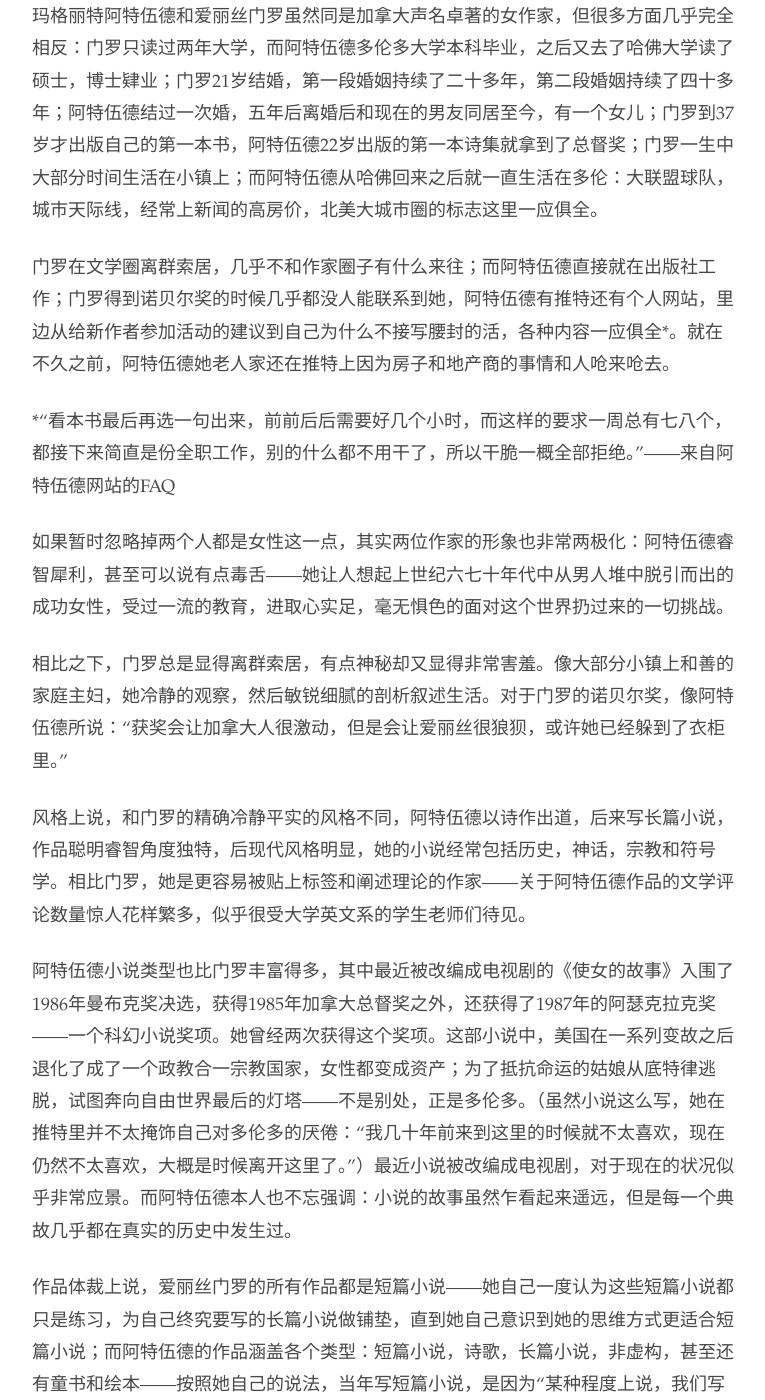
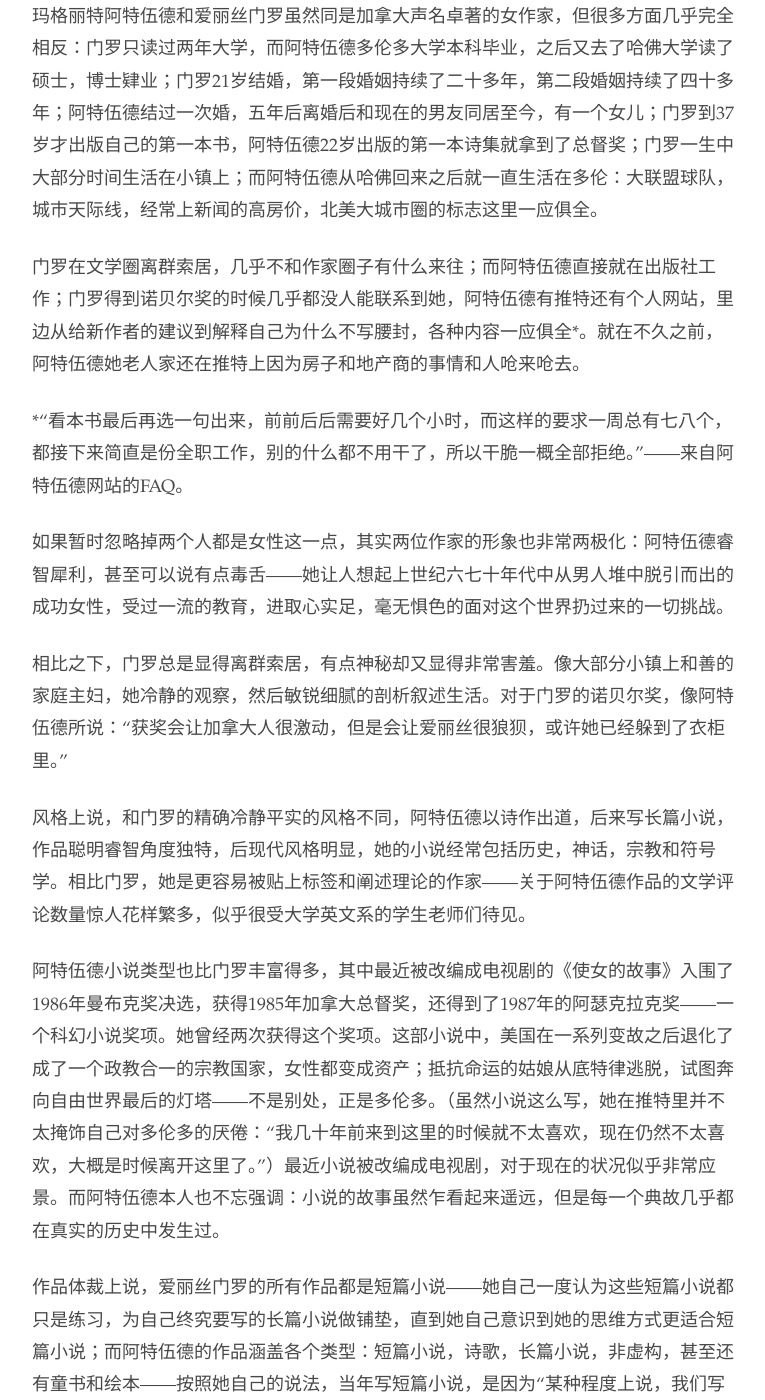
Before and after one commit to readandchedan/readandchedan.github.io, a Jekyll site: the page built from _posts/nonfiction/_posts/2017-09-17-canadas-by-alice-munro-and-marget-atwood.md, in a window 1280 px wide and 1400 px high, scrolled down 2894 px. Shown: the whole window, without its empty margins (256-1021 px from the left). Built offline with Jekyll 4.4.1, drawn with Linux system fonts in a browser that asks for light colours; comment, search, counter and statistics services are not loaded; some of the changed text lies outside the part shown.

Commit message:
dongbo's pass

```diff
--- a/_posts/nonfiction/_posts/2017-09-17-canadas-by-alice-munro-and-marget-atwood.md
+++ b/_posts/nonfiction/_posts/2017-09-17-canadas-by-alice-munro-and-marget-atwood.md
@@ -23,7 +23,7 @@
 
 如果你在网络地图上搜索爱丽丝门罗现在生活的地方——安大略省的克林顿——你很可能会觉得网站有问题。地图上似乎只能显示出镇中心的小小一部分，其他地方是空白。然后你才会意识到那些地方之所以空白，是因为那里真的什么都没有。如果你要找个书店，最近的都在三十公里之外的斯特拉福德——就是这样一个地方，居住着加拿大现在最伟大的作家。
 
-从空间的角度上说，这才是加拿大真正的样子。大量地区人烟稀少，小镇零星散布；北方还有大量未被开垦的广阔无人区。在六七十年代的加拿大，加拿大城市的规模要远比现在为小。生活在寒冷空旷的乡村地区，做艺术家会被认为是不负责任的选择，女性尤其如此——门罗在西安大略大学只读了两年，是因为奖学金只有两年，她也清楚家里没有额外的经济条件让她继续学业。那两年是她认为人生中最快乐的两年，她从很小的时候就要负担生活的重压，而大学两年是“我这辈子唯一不用做家务活的时候”。
+从空间的角度上说，这才是加拿大真正的样子。大量地区人烟稀少，小镇零星散布；北方还有大量未被开垦的广阔无人区。在六七十年代的加拿大，城市的规模要远比现在为小。生活在寒冷空旷的乡村地区，做艺术家会被认为是不负责任的选择，女性尤其如此——门罗在西安大略大学只读了两年，是因为奖学金只有两年，她也清楚家里没有额外的经济条件让她继续学业。那两年是她认为人生中最快乐的两年，她从很小的时候就要负担生活的重压，而大学两年是“我这辈子唯一不用做家务活的时候”。
 
 两年之后她中断学业，几乎马上结婚，离开安大略，去了不列颠哥伦比亚省的维多利亚——几乎是她当时所知道的最远的地方。这很类似她笔下小说中的人物。
 
@@ -35,16 +35,16 @@
 
 门罗和很多自己笔下的生活轨迹近乎重合——她们首先要履行作为妻子和母亲的义务，然后才是其他。或许因为如此，她谈起文学时总是诚惶诚恐而且小心翼翼，永远像一个文学新人，而不是什么声名卓著的作家——得到诺贝尔奖时她依然如此。
 
-这种态度或许因为门罗对自己的作品不太自信：她自己坚称如此。但无论如何，她都是获得过诺贝尔文学奖，英国布克奖和加拿大总督奖的作家，外界的裱奖给她足够的相信自己的作品的理由；或许因为门罗和作家圈和评论界交集不多，对谈论自己的作品很不习惯；亦或许只是像门罗评价自己那样：她坚称自己所做的事情绝不简单，但也绝对不是遥不可及，仿佛任何人足够努力都能有所成就。或许她家庭主妇的身份给她提供了另一种视角，让她觉得自己是作家这件事远不是理所当然的，靠的是几十年的“既不绝望也不抱希望的写下去”的打磨和坚持。
+这种态度或许因为门罗对自己的作品不太自信：她自己坚称如此。但无论如何，她都是获得过诺贝尔文学奖，英国布克奖和加拿大总督奖的作家，外界的裱奖给她足够的相信自己的作品的理由；或许因为门罗和作家圈和评论界交集不多，对谈论自己的作品很不习惯；亦或许只是像门罗评价自己那样：她坚称自己所做的事情绝不简单，但也绝对不是遥不可及，仿佛任何人足够努力都能有所成就。或许她家庭主妇的身份给她提供了另一种视角，让她觉得自己是作家这件事远不是理所当然的，靠的是几十年的“既不绝望也不抱希望地写下去”的打磨和坚持。
 
 这种时间和沉淀，让门罗的作品风格惊人的和政治无涉，有着近乎完美的精确，细腻和简单。她经常被称为我们这个时代的契诃夫。这种风格或许不太受追捧潮流的读者瞩目，但是我和很多人一样相信她的作品会比同时代的其他作家流传得更加长久。
 
 
 玛格丽特阿特伍德和爱丽丝门罗虽然同是加拿大声名卓著的女作家，但很多方面几乎完全相反：门罗只读过两年大学，而阿特伍德多伦多大学本科毕业，之后又去了哈佛大学读了硕士，博士肄业；门罗21岁结婚，第一段婚姻持续了二十多年，第二段婚姻持续了四十多年；阿特伍德结过一次婚，五年后离婚后和现在的男友同居至今，有一个女儿；门罗到37岁才出版自己的第一本书，阿特伍德22岁出版的第一本诗集就拿到了总督奖；门罗一生中大部分时间生活在小镇上；而阿特伍德从哈佛回来之后就一直生活在多伦：大联盟球队，城市天际线，经常上新闻的高房价，北美大城市圈的标志这里一应俱全。
 
-门罗在文学圈离群索居，几乎不和作家圈子有什么来往；而阿特伍德直接就在出版社工作；门罗得到诺贝尔奖的时候几乎都没人能联系到她，阿特伍德有推特还有个人网站，里边从给新作者参加活动的建议到自己为什么不接写腰封的活，各种内容一应俱全*。就在不久之前，阿特伍德她老人家还在推特上因为房子和地产商的事情和人呛来呛去。
+门罗在文学圈离群索居，几乎不和作家圈子有什么来往；而阿特伍德直接就在出版社工作；门罗得到诺贝尔奖的时候几乎都没人能联系到她，阿特伍德有推特还有个人网站，里边从给新作者的建议到解释自己为什么不写腰封，各种内容一应俱全*。就在不久之前，阿特伍德她老人家还在推特上因为房子和地产商的事情和人呛来呛去。
 
-*“看本书最后再选一句出来，前前后后需要好几个小时，而这样的要求一周总有七八个，都接下来简直是份全职工作，别的什么都不用干了，所以干脆一概全部拒绝。”——来自阿特伍德网站的FAQ
+*“看本书最后再选一句出来，前前后后需要好几个小时，而这样的要求一周总有七八个，都接下来简直是份全职工作，别的什么都不用干了，所以干脆一概全部拒绝。”——来自阿特伍德网站的FAQ。
 
 如果暂时忽略掉两个人都是女性这一点，其实两位作家的形象也非常两极化：阿特伍德睿智犀利，甚至可以说有点毒舌——她让人想起上世纪六七十年代中从男人堆中脱引而出的成功女性，受过一流的教育，进取心实足，毫无惧色的面对这个世界扔过来的一切挑战。
 
@@ -52,7 +52,7 @@
 
 风格上说，和门罗的精确冷静平实的风格不同，阿特伍德以诗作出道，后来写长篇小说，作品聪明睿智角度独特，后现代风格明显，她的小说经常包括历史，神话，宗教和符号学。相比门罗，她是更容易被贴上标签和阐述理论的作家——关于阿特伍德作品的文学评论数量惊人花样繁多，似乎很受大学英文系的学生老师们待见。
 
-阿特伍德小说类型也比门罗丰富得多，其中最近被改编成电视剧的《使女的故事》入围了1986年曼布克奖决选，获得1985年加拿大总督奖之外，还获得了1987年的阿瑟克拉克奖——一个科幻小说奖项。她曾经两次获得这个奖项。这部小说中，美国在一系列变故之后退化了成了一个政教合一宗教国家，女性都变成资产；为了抵抗命运的姑娘从底特律逃脱，试图奔向自由世界最后的灯塔——不是别处，正是多伦多。（虽然小说这么写，她在推特里并不太掩饰自己对多伦多的厌倦：“我几十年前来到这里的时候就不太喜欢，现在仍然不太喜欢，大概是时候离开这里了。”）最近小说被改编成电视剧，对于现在的状况似乎非常应景。而阿特伍德本人也不忘强调：小说的故事虽然乍看起来遥远，但是每一个典故几乎都在真实的历史中发生过。
+阿特伍德小说类型也比门罗丰富得多，其中最近被改编成电视剧的《使女的故事》入围了1986年曼布克奖决选，获得1985年加拿大总督奖，还得到了1987年的阿瑟克拉克奖——一个科幻小说奖项。她曾经两次获得这个奖项。这部小说中，美国在一系列变故之后退化了成了一个政教合一的宗教国家，女性都变成资产；抵抗命运的姑娘从底特律逃脱，试图奔向自由世界最后的灯塔——不是别处，正是多伦多。（虽然小说这么写，她在推特里并不太掩饰自己对多伦多的厌倦：“我几十年前来到这里的时候就不太喜欢，现在仍然不太喜欢，大概是时候离开这里了。”）最近小说被改编成电视剧，对于现在的状况似乎非常应景。而阿特伍德本人也不忘强调：小说的故事虽然乍看起来遥远，但是每一个典故几乎都在真实的历史中发生过。
 
 作品体裁上说，爱丽丝门罗的所有作品都是短篇小说——她自己一度认为这些短篇小说都只是练习，为自己终究要写的长篇小说做铺垫，直到她自己意识到她的思维方式更适合短篇小说；而阿特伍德的作品涵盖各个类型：短篇小说，诗歌，长篇小说，非虚构，甚至还有童书和绘本——按照她自己的说法，当年写短篇小说，是因为“某种程度上说，我们写短篇，是因为在加拿大出版长篇小说太难了。”
 
```
Also changed, not shown: other parts of _posts/nonfiction/_posts/2017-09-17-canadas-by-alice-munro-and-marget-atwood.md (+3 -3 lines).
